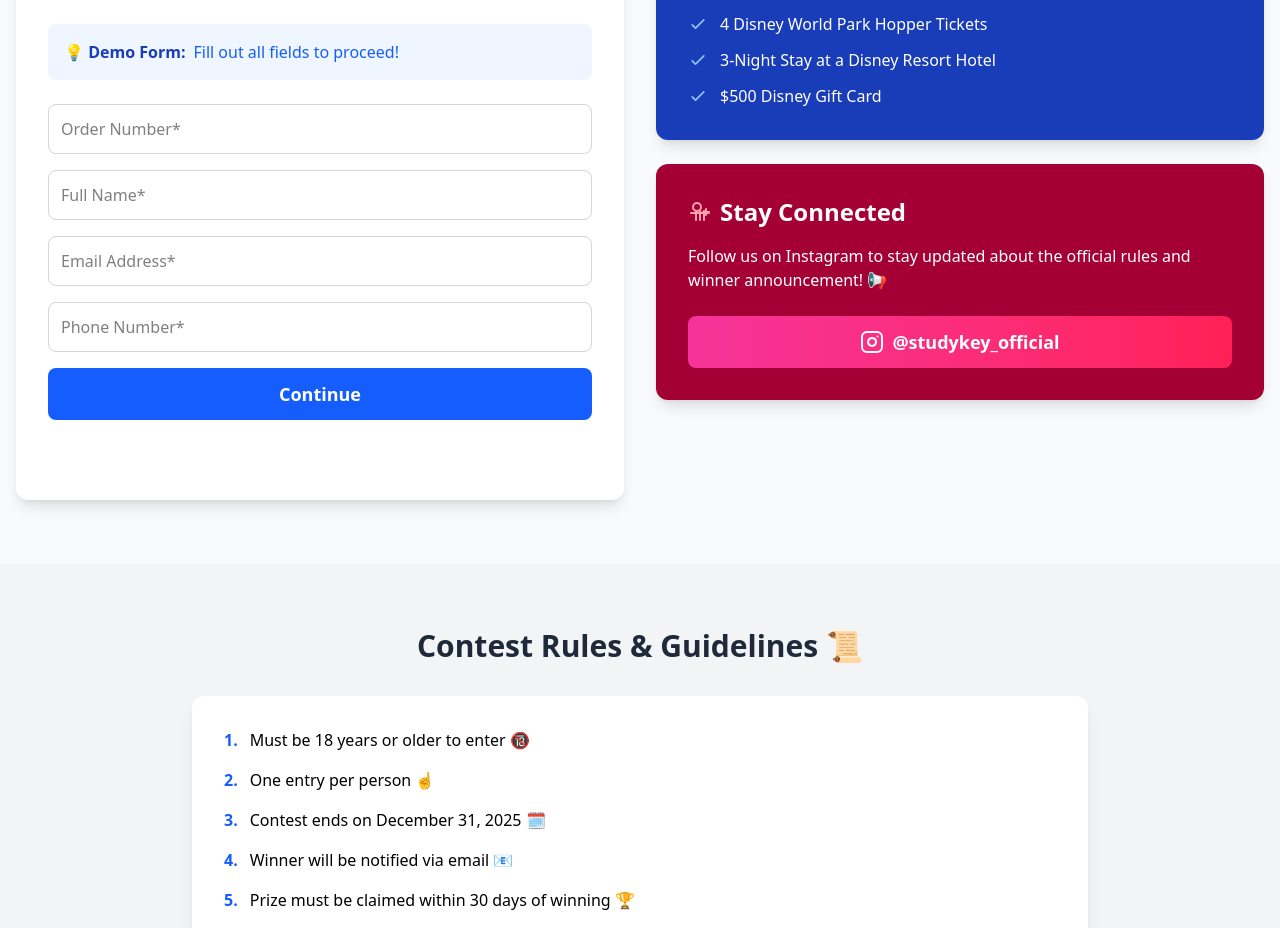
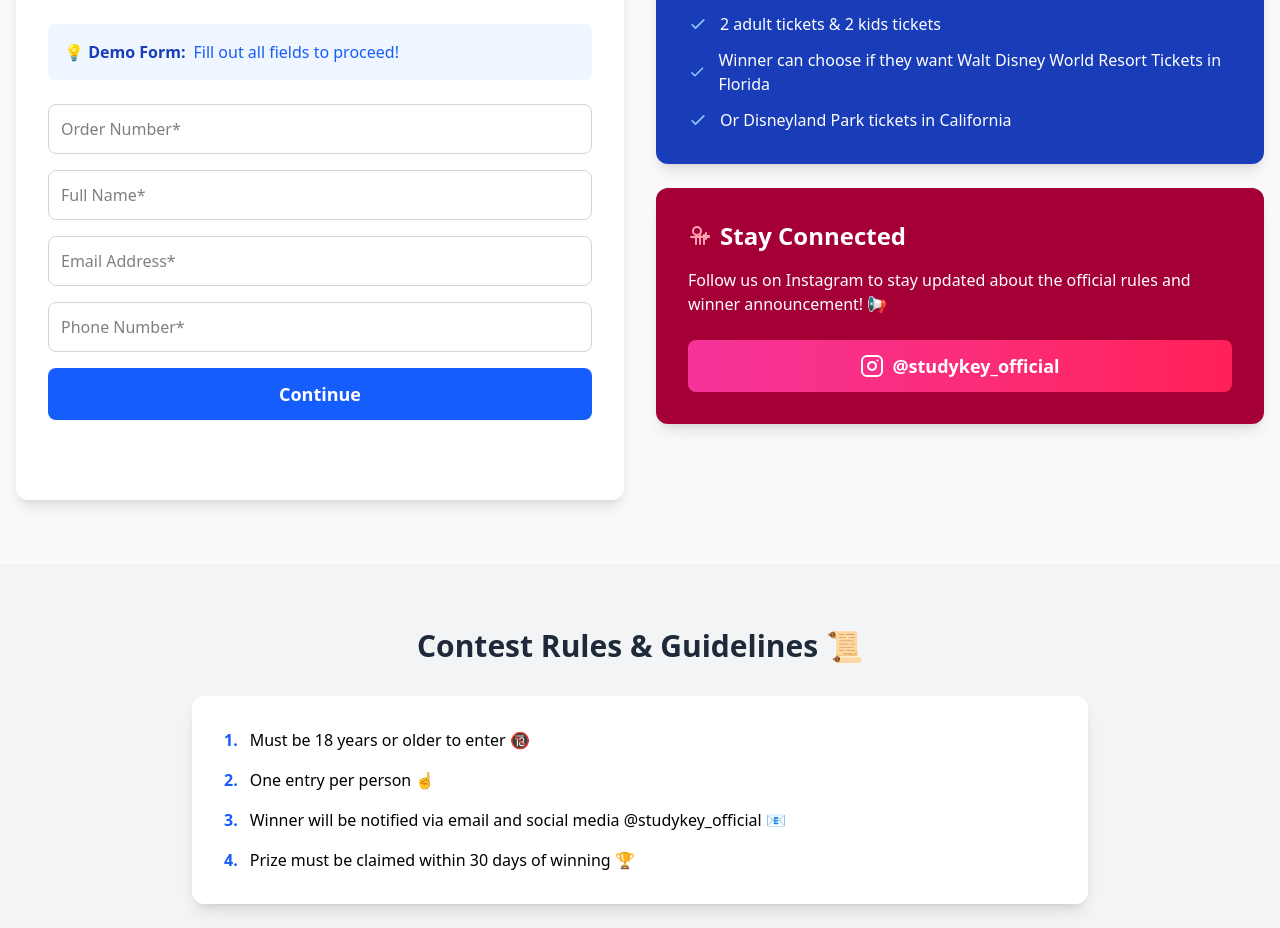
Before and after one commit to Ovi246/studykey-disney, a React (Vite) app: page / in a window 1280 px wide. Shown: the part 764-1692 px from the top of the page. Built offline with nearby package versions, Linux system fonts and the light colour scheme.

Commit message:
Update App component to reflect new contest details, including revised prize descriptions and notification methods. Replace previous ticket and stay descriptions with specific ticket types and notification channels for winners.

```diff
--- a/src/App.tsx
+++ b/src/App.tsx
@@ -425,19 +425,19 @@
                     <svg className="w-5 h-5 text-blue-300" fill="none" stroke="currentColor" viewBox="0 0 24 24">
                       <path strokeLinecap="round" strokeLinejoin="round" strokeWidth="2" d="M5 13l4 4L19 7"></path>
                     </svg>
-                    <span>4 Disney World Park Hopper Tickets</span>
+                    <span>2 adult tickets & 2 kids tickets</span>
                   </li>
                   <li className="flex items-center space-x-3">
                     <svg className="w-5 h-5 text-blue-300" fill="none" stroke="currentColor" viewBox="0 0 24 24">
                       <path strokeLinecap="round" strokeLinejoin="round" strokeWidth="2" d="M5 13l4 4L19 7"></path>
                     </svg>
-                    <span>3-Night Stay at a Disney Resort Hotel</span>
+                    <span>Winner can choose if they want Walt Disney World Resort Tickets in Florida</span>
                   </li>
                   <li className="flex items-center space-x-3">
                     <svg className="w-5 h-5 text-blue-300" fill="none" stroke="currentColor" viewBox="0 0 24 24">
                       <path strokeLinecap="round" strokeLinejoin="round" strokeWidth="2" d="M5 13l4 4L19 7"></path>
                     </svg>
-                    <span>$500 Disney Gift Card</span>
+                    <span>Or Disneyland Park tickets in California</span>
                   </li>
                 </ul>
               </div>
@@ -479,14 +479,10 @@
                 </li>
                 <li className="flex items-start space-x-3">
                   <span className="text-blue-600 font-bold">3.</span>
-                  <span>Contest ends on December 31, 2025 🗓️</span>
+                  <span>Winner will be notified via email and social media @studykey_official 📧</span>
                 </li>
                 <li className="flex items-start space-x-3">
                   <span className="text-blue-600 font-bold">4.</span>
-                  <span>Winner will be notified via email 📧</span>
-                </li>
-                <li className="flex items-start space-x-3">
-                  <span className="text-blue-600 font-bold">5.</span>
                   <span>Prize must be claimed within 30 days of winning 🏆</span>
                 </li>
               </ul>
```
